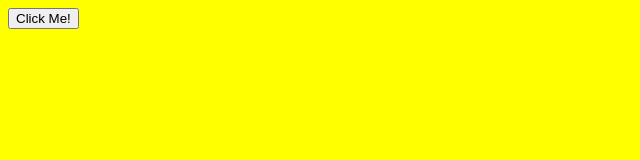
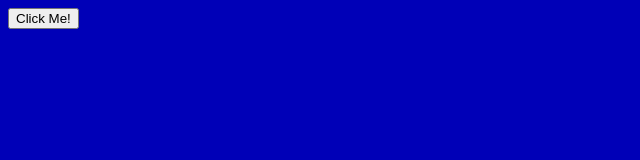
Before and after one commit to Rhjoo/randomcolor, a plain HTML site: page index.html in a window 1280 px wide. Both pictures are taken after a click on the button "Click Me!". Shown: the whole page, without its empty margins (0-640 px from the left). Drawn offline with Linux system fonts and the light colour scheme.

Commit message:
changed 255 to 256, fixed rgb format to string

```diff
--- a/index.html
+++ b/index.html
@@ -13,9 +13,9 @@
     <button type="button" onclick="myFunction()">Click Me!</button>
     <script type="text/javascript">
       function myFunction() {
-        var x = Math.floor(Math.random()*255);
+        var x = Math.floor(Math.random()*256);
         console.log(x);
-        document.body.style.backgroundColor = "rgb(0,0,x)";
+        document.body.style.backgroundColor = "rgb(0,0," + x +")";
       }
     </script>
   </body>
```
